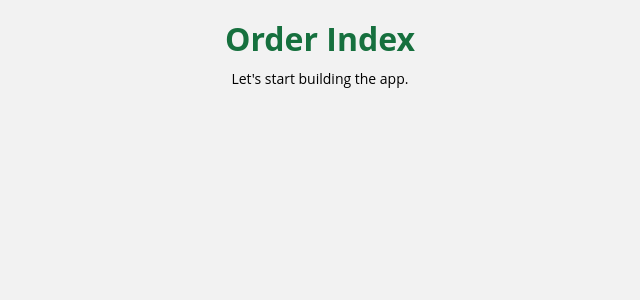
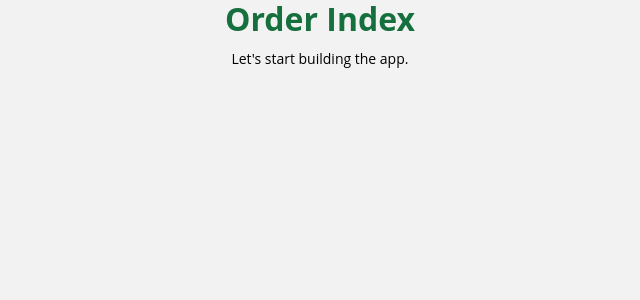
Before and after one commit to MMTTSEC/Orderapp, a React (Vite) app: page / in a window 1280 px wide. Shown: the top 300 px of the page, without its empty margins (320-960 px from the left). Built offline with nearby package versions, Linux system fonts and the light colour scheme; a web font is replaced by a local one.

Commit message:
Refactor CSS for StaffIndex: enhance layout properties and ensure proper overflow handling

```diff
--- a/src/styles/stafforders.css
+++ b/src/styles/stafforders.css
@@ -1,4 +1,11 @@
 /* StaffIndex.css */
+
+html,
+body {
+    margin: 0;
+    height: 100%;
+    overflow: hidden
+}
 
 .staff-index-container {
     display: flex;
@@ -7,6 +14,9 @@
     background-color: var(--color-background);
     padding: 0;
     margin: 0;
+    height: 100vh;
+    max-height: 100vh;
+    overflow: hidden;
 }
 
 .staff-header {
@@ -56,7 +66,10 @@
 .staff-main {
     padding: 0 var(--spacing-mid);
     margin-bottom: 100px;
-    /* Space for bottom navigation */
+    flex: 1;
+    display: flex;
+    flex-direction: column;
+    min-height: 0;
 }
 
 .staff-main h1 {
@@ -143,6 +156,10 @@
     flex-direction: column;
     gap: var(--spacing-small);
     min-width: 100%;
+    flex: 1;
+    overflow-y: auto;
+    min-height: 0;
+    padding-bottom: 10px;
 }
 
 .order-card {
```
